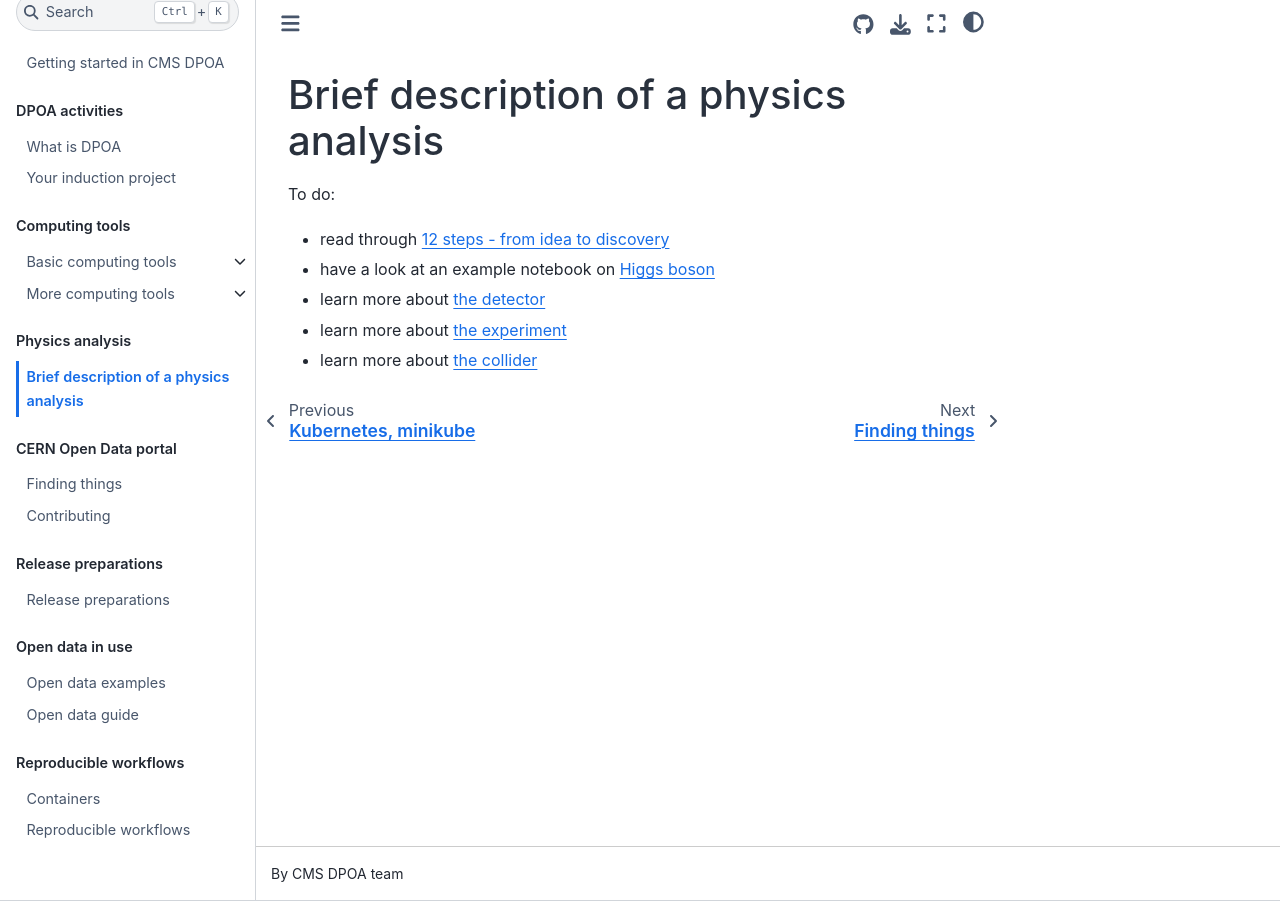
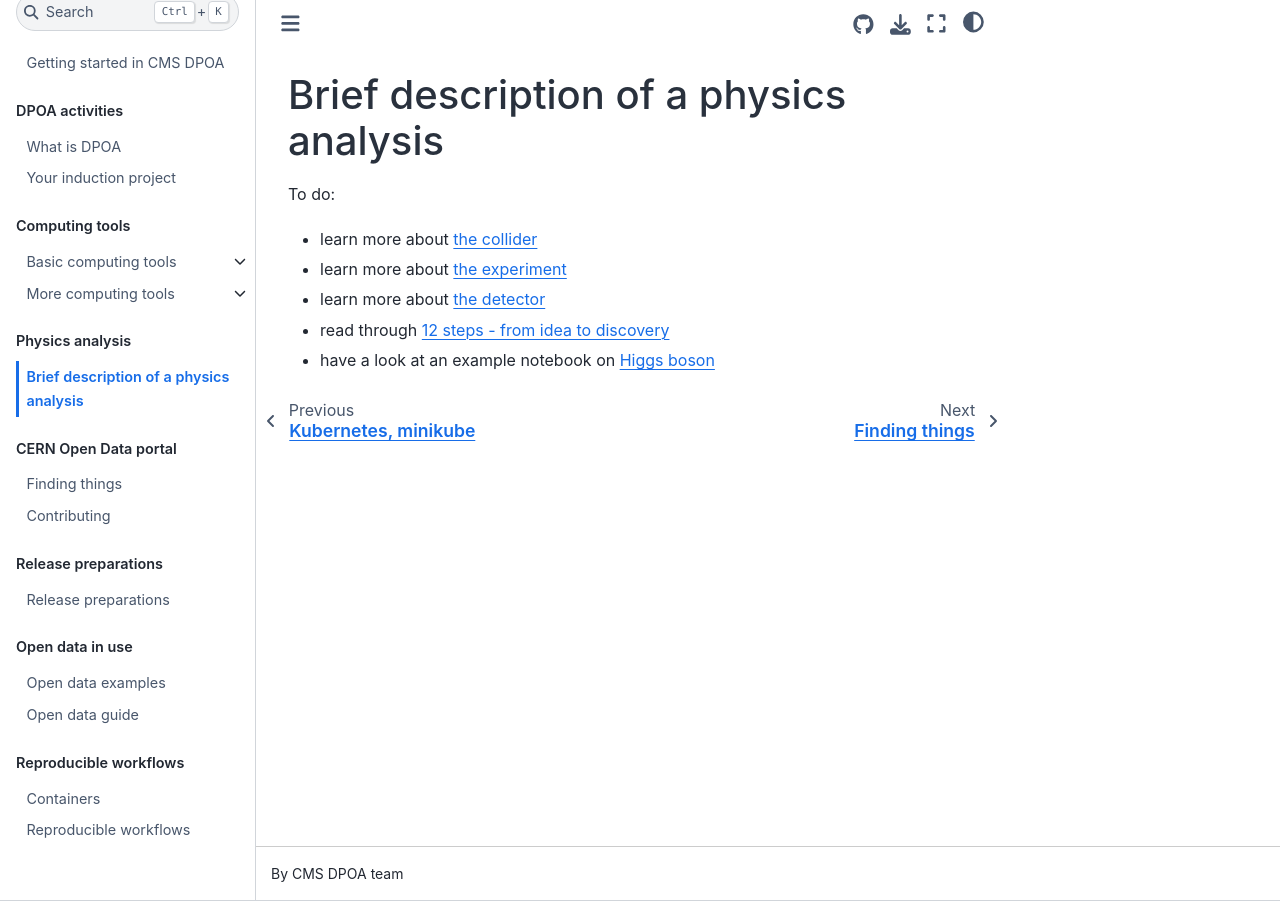
Before and after one commit to cms-dpoa/cms-dpoa-getting-started, a Jupyter Book: the page built from physics/briefdescription.md, in a window 1280 px wide. Built offline with Jupyter Book 1.0.4 settings and Sphinx 7.4.7 and the Sphinx Book theme 1.1.4, drawn with Linux system fonts in a browser that asks for light colours.

```diff
--- a/physics/briefdescription.md
+++ b/physics/briefdescription.md
@@ -2,8 +2,8 @@
 
 To do:
 
+- learn more about [the collider](https://home.cern/science/accelerators/large-hadron-collider)
+- learn more about [the experiment](https://home.cern/science/experiments/cms)
+- learn more about [the detector](https://cms.cern/detector)
 - read through [12 steps - from idea to discovery](https://home.cern/science/physics/12-steps-idea-discovery)
 - have a look at an example notebook on [Higgs boson](https://mybinder.org/v2/gh/cms-opendata-education/cms-jupyter-materials-english/HEAD?filepath=Exercises-with-open-data%2FAdvanced%2FHunting-the-Higgs-4leptons.ipynb)
-- learn more about [the detector](https://cms.cern/detector)
-- learn more about [the experiment](https://home.cern/science/experiments/cms)
-- learn more about [the collider](https://home.cern/science/accelerators/large-hadron-collider)
```
